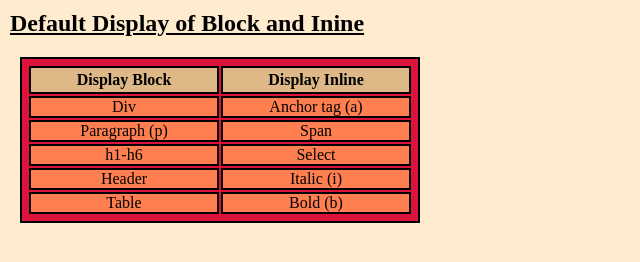
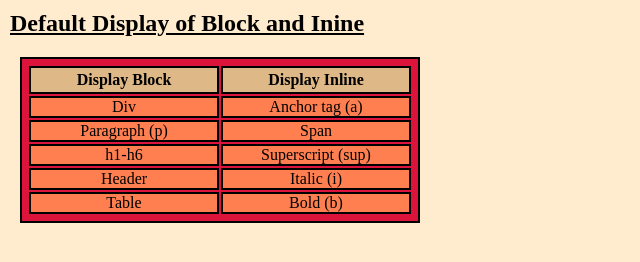
Before and after one commit to dipesh0999/Block-Inline, a plain HTML site: page index.html in a window 1280 px wide. Shown: the full height of the page, 0-640 px from the left. Drawn offline with Linux system fonts and the light colour scheme.

Commit message:
Update index.html

```diff
--- a/index.html
+++ b/index.html
@@ -24,7 +24,7 @@
                 </tr>
                 <tr>
                     <td>h1-h6</td>
-                    <td>Select</td>
+                    <td>Superscript (sup)</td>
                 </tr>
                 <tr>
                     <td>Header</td>
```
